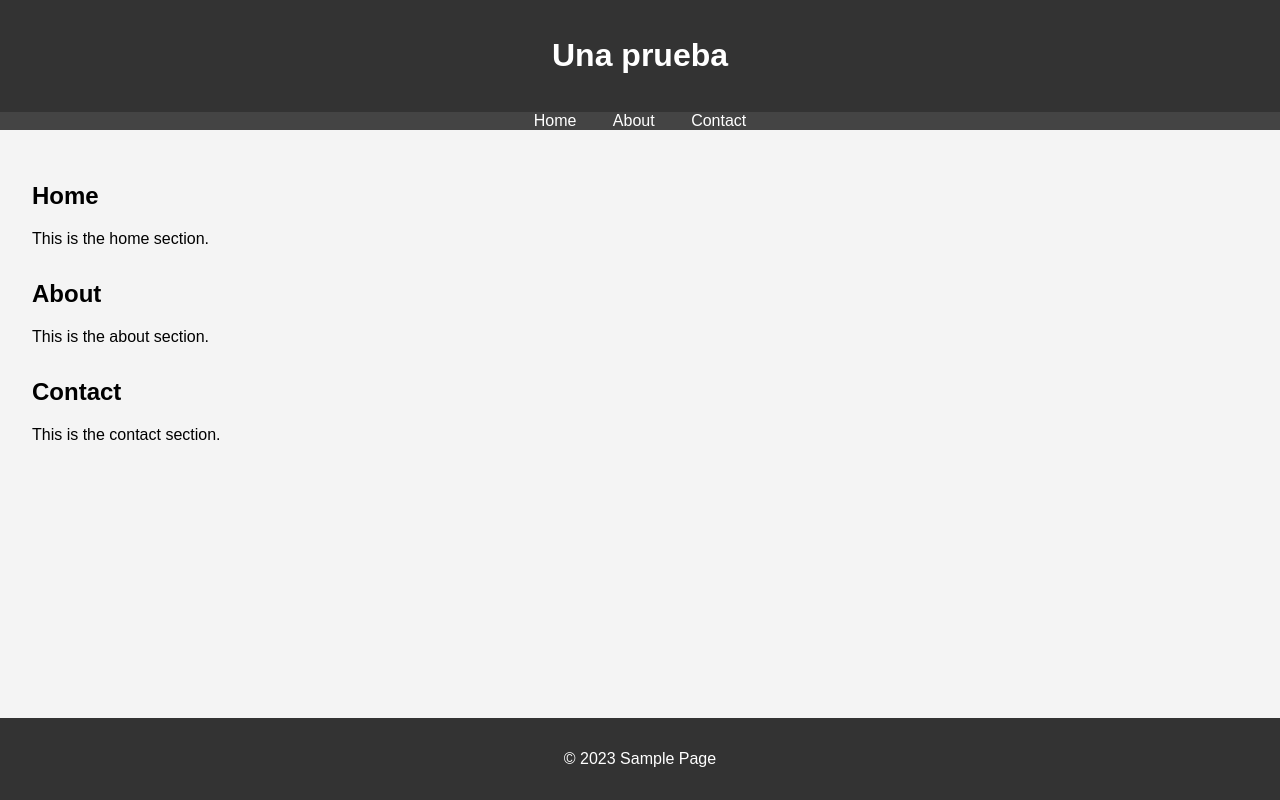
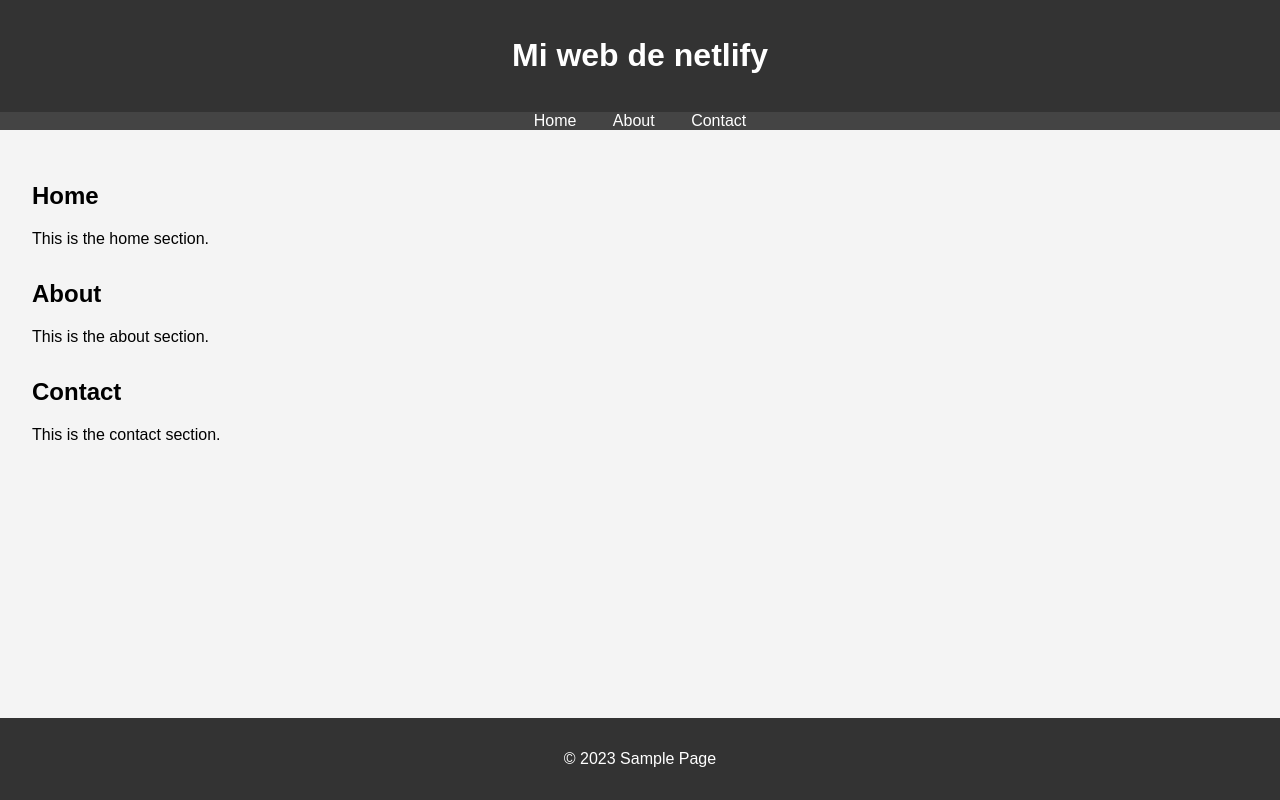
Before and after one commit to danieljulia/prueba_netlify, a plain HTML site: page index.html in a window 1280 px wide. Drawn offline with Linux system fonts and the light colour scheme.

Commit message:
nueva web

```diff
--- a/index.html
+++ b/index.html
@@ -9,7 +9,7 @@
 </head>
 <body>
     <header>
-        <h1>Una prueba</h1>
+        <h1>Mi web de netlify</h1>
     </header>
     <nav>
         <ul>
```
